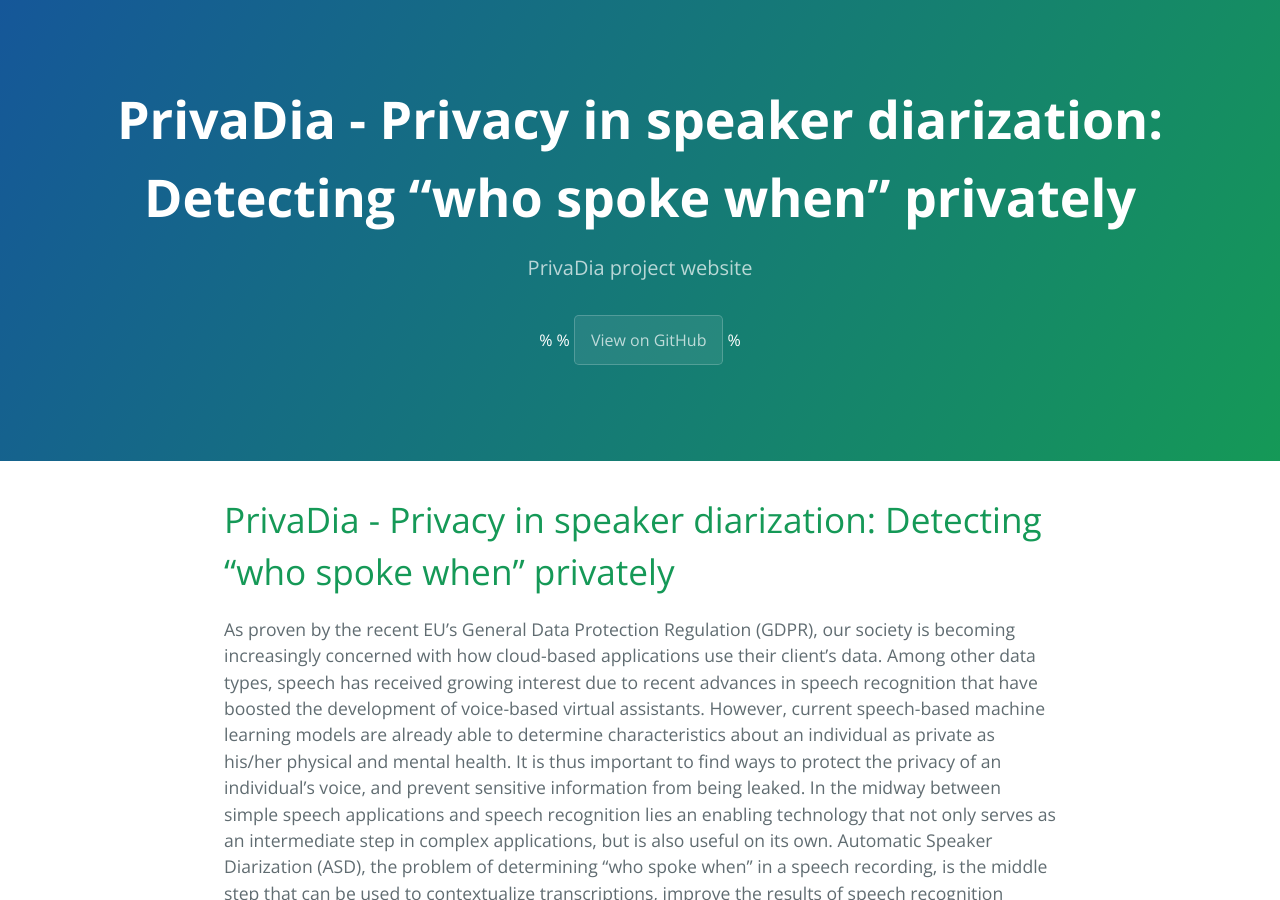
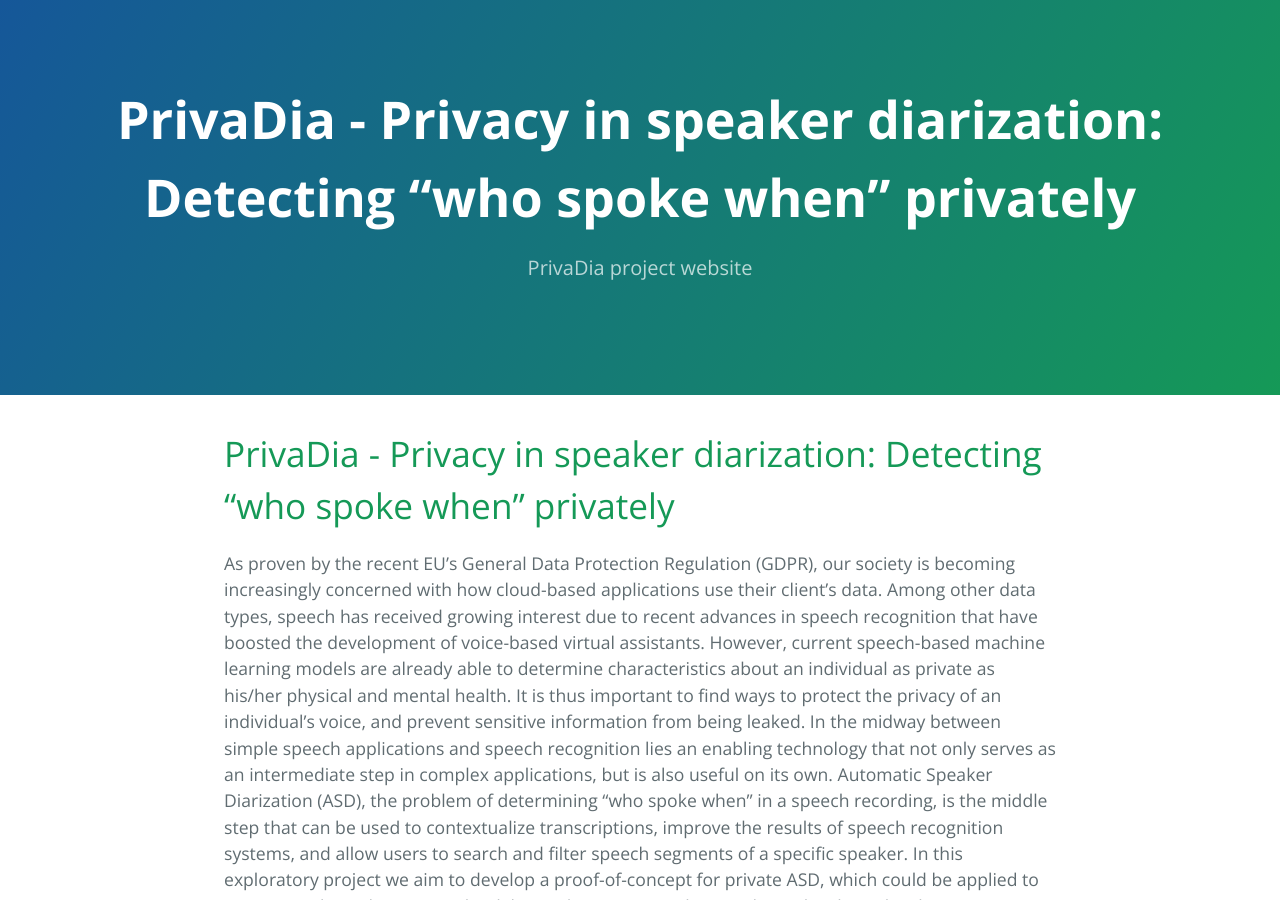
Before and after one commit to fsept11/PRIVADIA, a Jekyll site: the page built from index.md, in a window 1280 px wide and 900 px high. Built offline with Jekyll 4.4.1, drawn with Linux system fonts in a browser that asks for light colours; our own code applies the rules of GitHub Pages for plain Markdown files.

Commit message:
Update default.html

```diff
--- a/_layouts/default.html
+++ b/_layouts/default.html
@@ -25,13 +25,6 @@
     <header class="page-header" role="banner">
       <h1 class="project-name">{{ page.title | default: site.title | default: site.github.repository_name }}</h1>
       <h2 class="project-tagline">{{ page.description | default: site.description | default: site.github.project_tagline }}</h2>
-      %{% if site.github.is_project_page %}
-      %  <a href="{{ site.github.repository_url }}" class="btn">View on GitHub</a>
-      %{% endif %}
-      {% if site.show_downloads %}
-        <a href="{{ site.github.zip_url }}" class="btn">Download .zip</a>
-        <a href="{{ site.github.tar_url }}" class="btn">Download .tar.gz</a>
-      {% endif %}
     </header>
 
     <main id="content" class="main-content" role="main">
```
